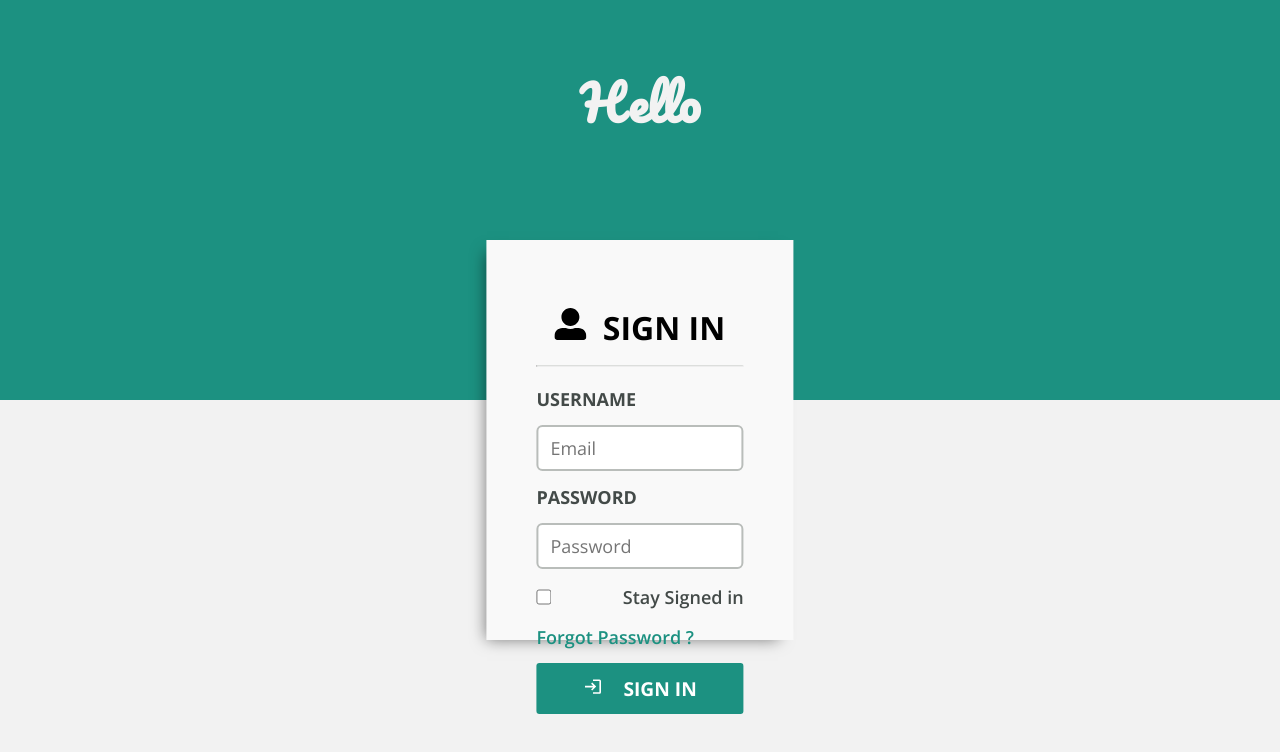
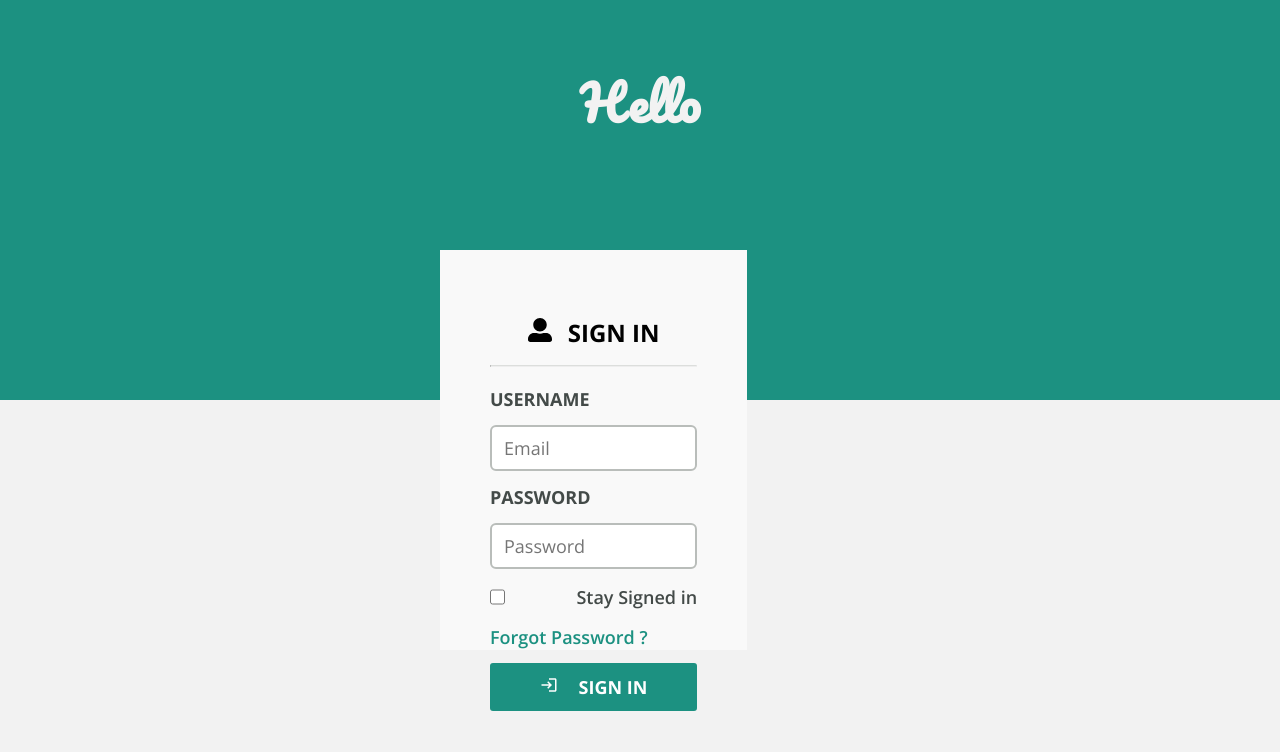
Before and after one commit to Koketso1999/SERITI_ASSESSMENT, a React (Create React App) app: page / in a window 1280 px wide. Shown: the top 752 px of the page. Built offline with nearby package versions, Linux system fonts and the light colour scheme.

Commit message:
Update LoginScreen.Elements.js

```diff
--- a/src/Components/LoginScreen/LoginScreen.Elements.js
+++ b/src/Components/LoginScreen/LoginScreen.Elements.js
@@ -1,15 +1,31 @@
 import styled from "styled-components";
 
 export const LoginContainer = styled.div`
-  height: 100vh;
+  height: 100%;
+  min-height:100vh;
   background: linear-gradient(180deg, #1c9181 50%, #f2f2f2 50%);
+  padding:0;
+
+
 `;
 
 export const LoginContent = styled.div`
-  width: 24vw;
+
+
+position:absolute;
+margin-top:-150px;
+margin-left:-200px;
+top:50%;
+left:50%;
+
+background-color: #f9f9f9;
+padding: 50px;
+width: 24vw;
+  height: 50vh;
+/*
+ width: 24vw;
   height: 50vh;
   background-color: #f9f9f9;
-  /* Center vertically and horizontally */
   position: absolute;
   top: 50%;
   left: 50%;
@@ -17,7 +33,7 @@ export const LoginContent = styled.div`
   padding: 50px;
   box-shadow: -7px 6px 15px -7px rgba(0, 0, 0, 0.54);
   -webkit-box-shadow: -7px 6px 15px -7px rgba(0, 0, 0, 0.54);
-  -moz-box-shadow: -7px 6px 15px -7px rgba(0, 0, 0, 0.54);
+  -moz-box-shadow: -7px 6px 15px -7px rgba(0, 0, 0, 0.54); */
 `;
 
 export const LoginHeading = styled.h1`
@@ -39,7 +55,7 @@ export const LoginBox = styled.div`
 export const TopMessage = styled.h2`
     text-align: center;
     margin:16px 0;
-    font-size: 2em;
+    font-size: 24px;
     /* justify-content: space-between; */
     /* display:inline; */
 `;
@@ -76,8 +92,10 @@ export const StyledInput = styled.input`
   border: 2px solid #b9bdba;
   padding: 12px;
   font-size: 18px;
+  box-sizing: border-box;
 `;
 export const StyledInputCheckbox = styled.input`
+box-sizing: border-box;
 /* display:inline;   */
 /* outline: 2px solid #434a48; */
 
@@ -133,10 +151,10 @@ export const StyledButton = styled.button`
   color: #fff;
   border: none;
   border-radius: 6px;
-  font-size: 1.2em;
+  font-size: 18px;
   padding: 12px;
   border-radius: 3px;
-
+  box-sizing: border-box;
 
   font-weight:700;
 /* font-size:18px; */
```
